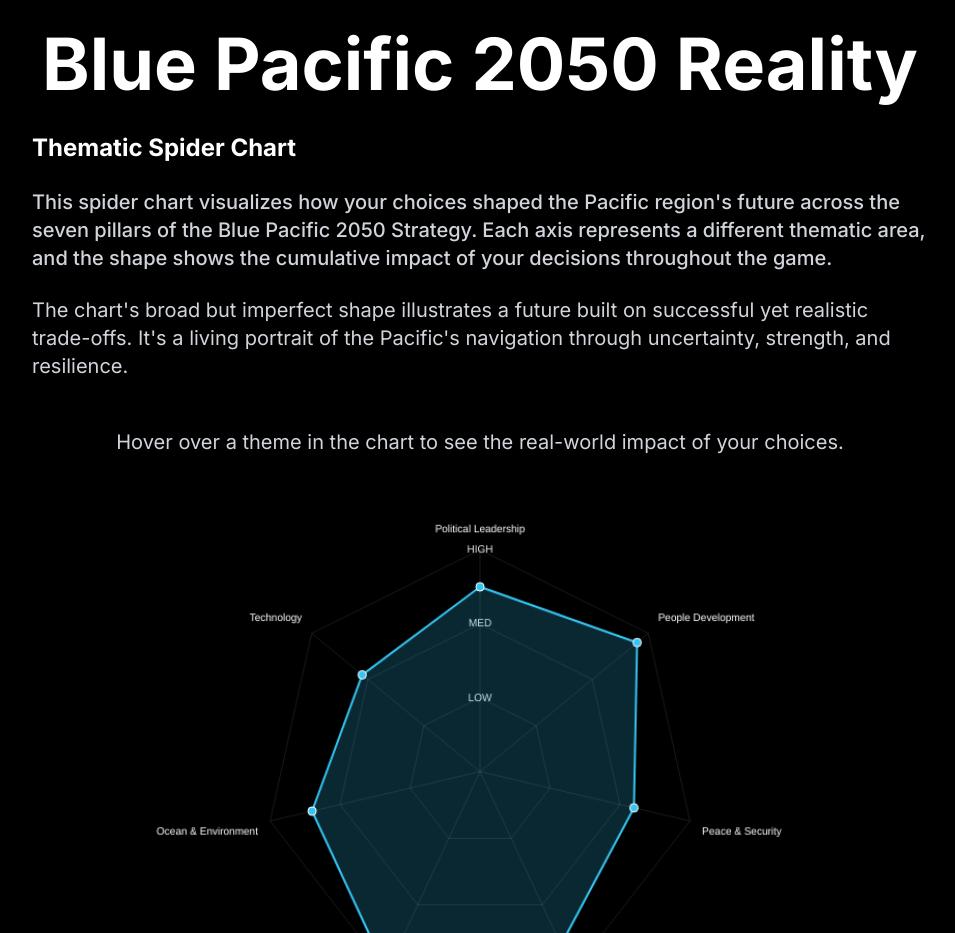
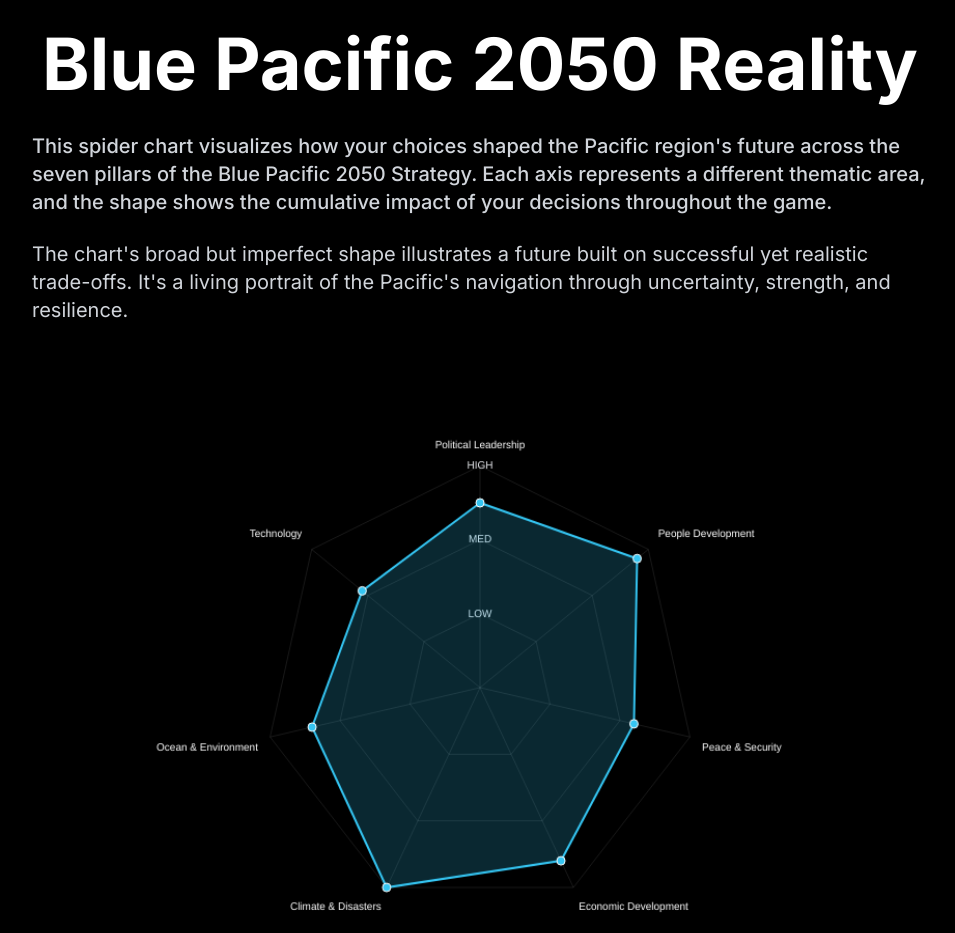
Before and after one commit to DACTACreative/pacific-soundscape-choices, a React (Vite) app: page /scenario-1 in a window 1280 px wide. Shown: the part 3100-4033 px from the top of the page, without its empty margins (160-1115 px from the left). Built offline with nearby package versions, Linux system fonts and the light colour scheme; no server answers.

Commit message:
Visual edit in Lovable
Edited UI in Lovable

```diff
--- a/src/pages/Scenario1.tsx
+++ b/src/pages/Scenario1.tsx
@@ -66,7 +66,7 @@ export default function Scenario1() {
             <h2 className="text-6xl md:text-7xl font-bold mb-8 text-center">Blue Pacific 2050 Reality</h2>
 
             <p className="text-xl md:text-2xl max-w-4xl leading-relaxed mb-6">
-              <strong>Thematic Spider Chart</strong>
+
             </p>
 
             <p className="text-lg md:text-xl max-w-4xl leading-relaxed mb-6 text-gray-300 font-medium">This spider chart visualizes how your choices shaped the Pacific region's future across the seven pillars of the Blue Pacific 2050 Strategy. Each axis represents a different thematic area, and the shape shows the cumulative impact of your decisions throughout the game.</p>
@@ -78,9 +78,7 @@ export default function Scenario1() {
 
 
             <div className="bg-black/80 rounded-xl p-6 mb-8 text-center">
-              <p className="text-lg md:text-xl text-gray-300">
-                Hover over a theme in the chart to see the real-world impact of your choices.
-              </p>
+
             </div>
 
             <div className="w-full min-h-[70vh] relative z-10">
```
